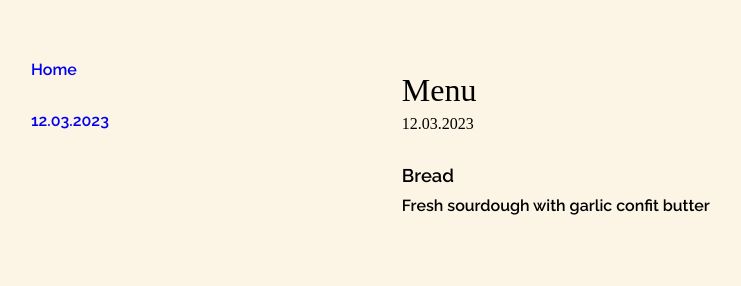
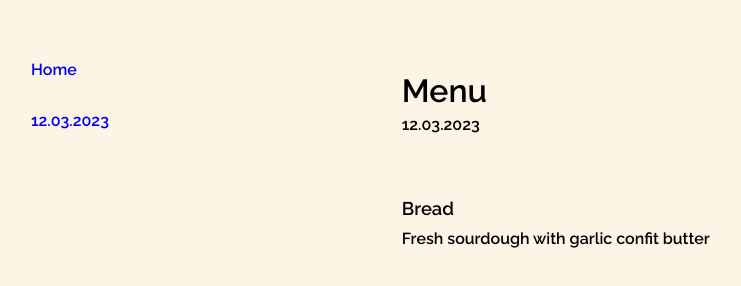
Before and after one commit to mchen10/dinner-club, a plain HTML site: page dec-3-dinner.html in a window 1280 px wide. Shown: the whole page, without its empty margins (17-758 px from the left). Drawn offline with Linux system fonts and the light colour scheme.

Commit message:
Update styling more

```diff
--- a/dec-3-dinner.html
+++ b/dec-3-dinner.html
@@ -55,10 +55,13 @@
     .title {
       font-size: 2rem;
       margin: 2em 0 0.2em 0;
+      font-family: 'Raleway';
     }
     .date {
       font-size: 1rem;
-      margin: 0 0 2em 0;
+      margin: 0 0 4em 0;
+      font-family: 'Raleway';
+      font-weight: 200;
     }
 
     .dish-name {
@@ -70,6 +73,7 @@
       font-size: 1rem;
       margin: 0 0 1.5em 0;
       font-family: 'Raleway';
+      font-weight: 200;
     }
 
     @media all and (max-width: 1000px) {
```
Also changed, not shown: Raleway.ttf (deleted).
